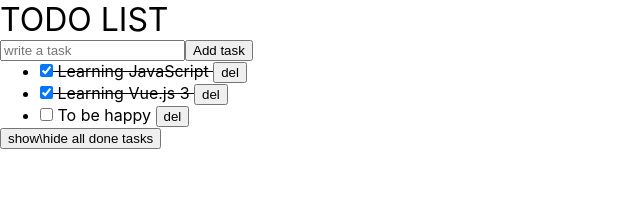
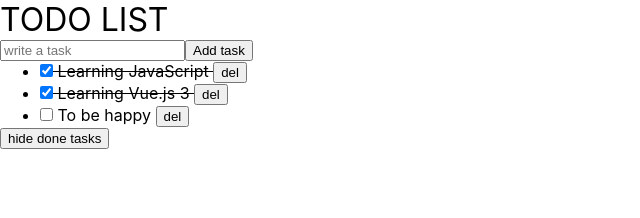
Before and after one commit to Ann-Fox/tapigo-test, a Vue app: page / in a window 1280 px wide. Shown: the top 218 px of the page, without its empty margins (0-640 px from the left). Built offline with nearby package versions, Linux system fonts and the light colour scheme.

Commit message:
feat: add  show/hide completed tasks

```diff
--- a/src/App.vue
+++ b/src/App.vue
@@ -1,14 +1,19 @@
 <script setup>
-import { ref } from 'vue'
+import { ref, computed } from 'vue'
 
 let id = 0
 
+const completed = ref(false)
 const newTodo = ref('')
 const todos = ref([
   { id: id++, text: 'Learning JavaScript', done: true },
   { id: id++, text: 'Learning Vue.js 3', done: true },
   { id: id++, text: 'To be happy', done: false },
 ])
+
+const dotosFilter = computed(() => {
+  return completed.value ? todos.value.filter((t) => !t.done) : todos.value
+})
 
 function addTask() {
   todos.value.push({ id: id++, text: newTodo.value })
@@ -31,13 +36,13 @@ function removeTask(todo) {
       <button @click="addTask">Add task</button>
     </div>
     <ul>
-      <li v-for="todo in todos" :key="todo.id" :class="{ 'done': todo.done }">
+      <li v-for="todo in dotosFilter" :key="todo.id" :class="{ 'done': todo.done }">
         <input type="checkbox" name="" v-model="todo.done">
         {{ todo.text }}
         <button @click="removeTask(todo)">del</button>
       </li>
     </ul>
-    <button>show\hide all done tasks</button>
+    <button @click="completed = !completed">{{ completed ? 'show all tasks' : 'hide done tasks' }}</button>
   </main>
 </template>
 
```
